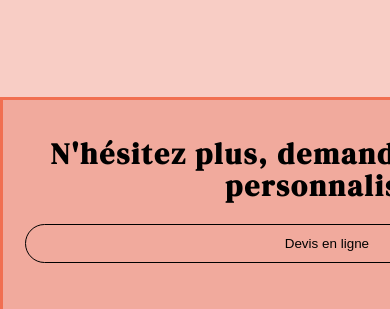
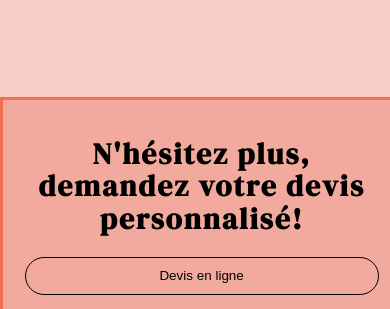
Before and after one commit to BrandonKTC/test, a plain HTML site: page index.html in a window 390 px wide. Shown: the part 2748-3057 px from the top of the page. Drawn offline with nearby package versions, Linux system fonts and the light colour scheme.

Commit message:
fix bug cta

```diff
--- a/css/queries.css
+++ b/css/queries.css
@@ -110,7 +110,7 @@
 	.cta {
 		display: flex;
 		flex-direction: column;
-		max-width: max-content;
+		max-width: 60rem;
 	}
 
 	.cta-logo {
```
